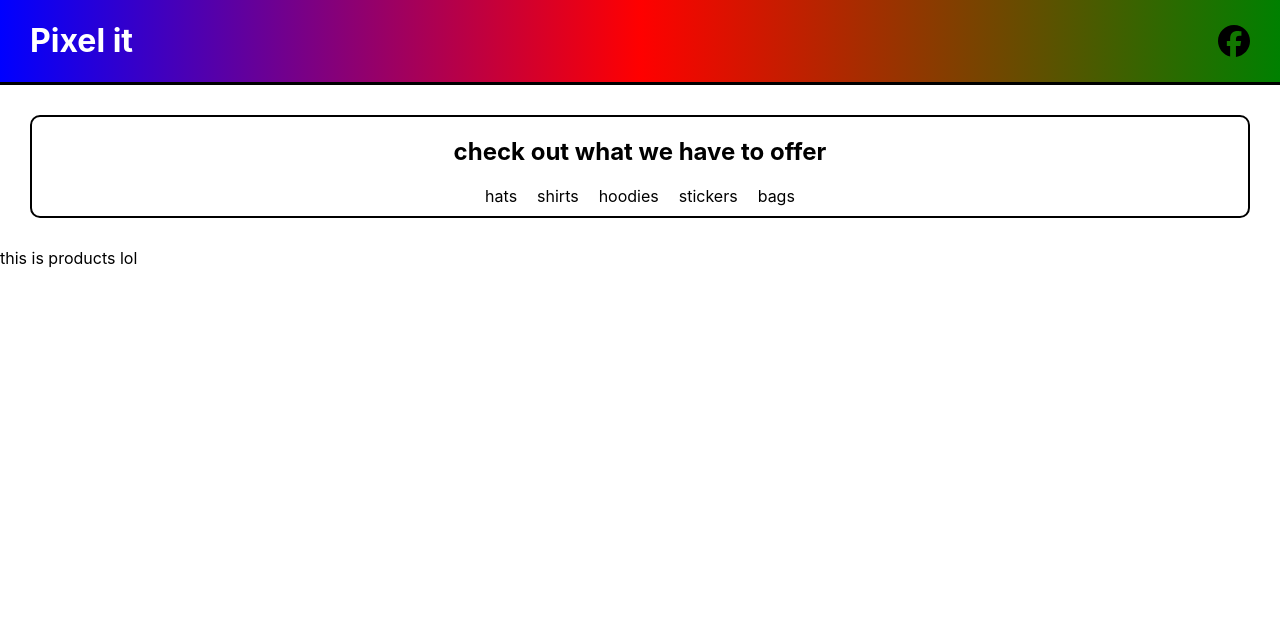
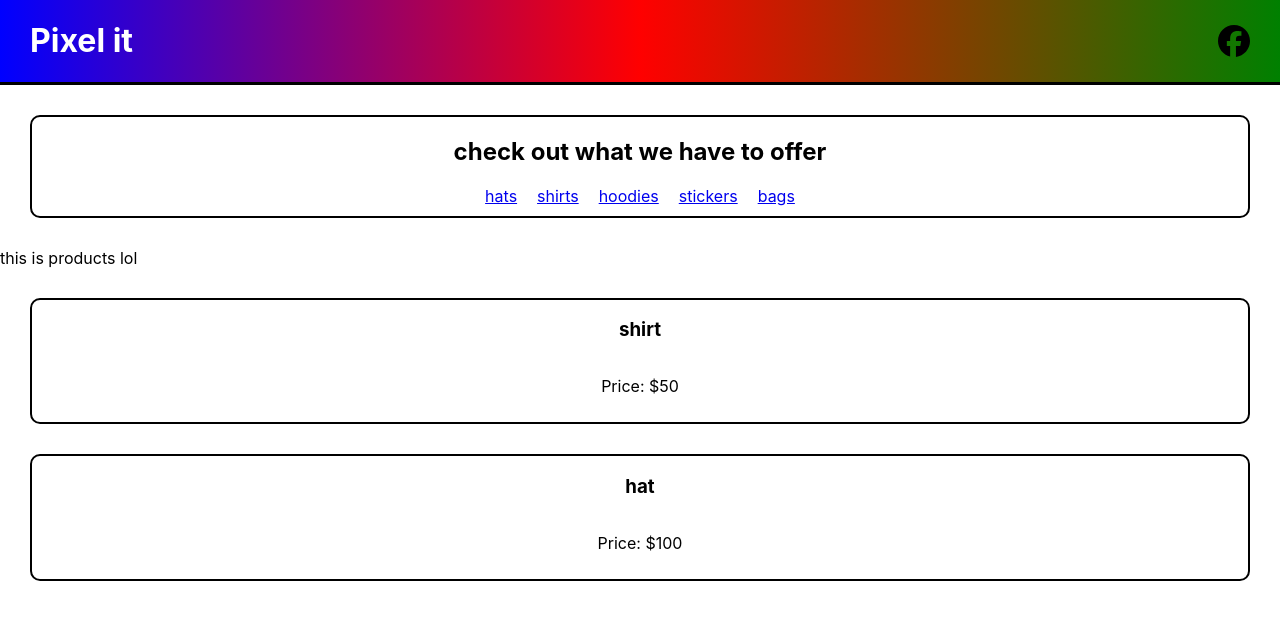
Before and after one commit to KianMouton/pixel-it, a React (Create React App) app: page / in a window 1280 px wide. Shown: the top 620 px of the page. Built offline with nearby package versions, Linux system fonts and the light colour scheme.

Commit message:
added product components

```diff
--- a/src/App.css
+++ b/src/App.css
@@ -47,7 +47,7 @@
   text-align: center;
 }
 
-.products {
+.products-list {
   display: flex;
   flex-direction: row;
   justify-content: center;
@@ -65,3 +65,14 @@
   color: rgb(158, 43, 158);
   font-weight: bold;
 }
+
+.product {
+  display: flex;
+  flex-direction: column;
+  justify-content: center;
+  align-items: center;
+  border: 2px solid black;
+  margin: 30px 30px 30px 30px;
+  padding-bottom: 10px;
+  border-radius: 10px;
+}
--- a/src/App.js
+++ b/src/App.js
@@ -1,6 +1,6 @@
 import Navbar from './components/navbar.js';
 import Catalogue from './components/catalogue.js';
-import Product from './components/products.js';
+import Products from './components/products.js';
 import './App.css';
 
 function App() {
@@ -8,7 +8,7 @@ function App() {
     <div>
       <Navbar />
       <Catalogue />
-      <Product />
+      <Products />
     </div>
   );
 }
--- a/src/components/catalogue.js
+++ b/src/components/catalogue.js
@@ -3,7 +3,7 @@ function Catalogue() {
   return (
     <div className="catalogue">
       <h2 className="product-header">check out what we have to offer</h2>
-        <div className="products">
+        <div className="products-list">
           <a href="a">hats</a>
           <a href="a">shirts</a>
           <a href="a">hoodies</a>
--- a/src/components/products.js
+++ b/src/components/products.js
@@ -3,6 +3,11 @@ const products = [
         id: 1,
         name: "shirt",
         price: 50,
+    },
+    {
+        id: 2,
+        name: "hat",
+        price: 100,
     }
 ]
 
@@ -10,6 +15,16 @@ function Products() {
     return (
         <div>
             <p>this is products lol</p>
+            <div className="products">
+                {products.map((product, i) => {
+                    return (
+                        <div key={product.id} className="product">
+                            <h3>{product.name}</h3>
+                            <p>Price: ${product.price}</p>
+                        </div>
+                    )
+                })}
+            </div>
         </div>
     )
 }
```
